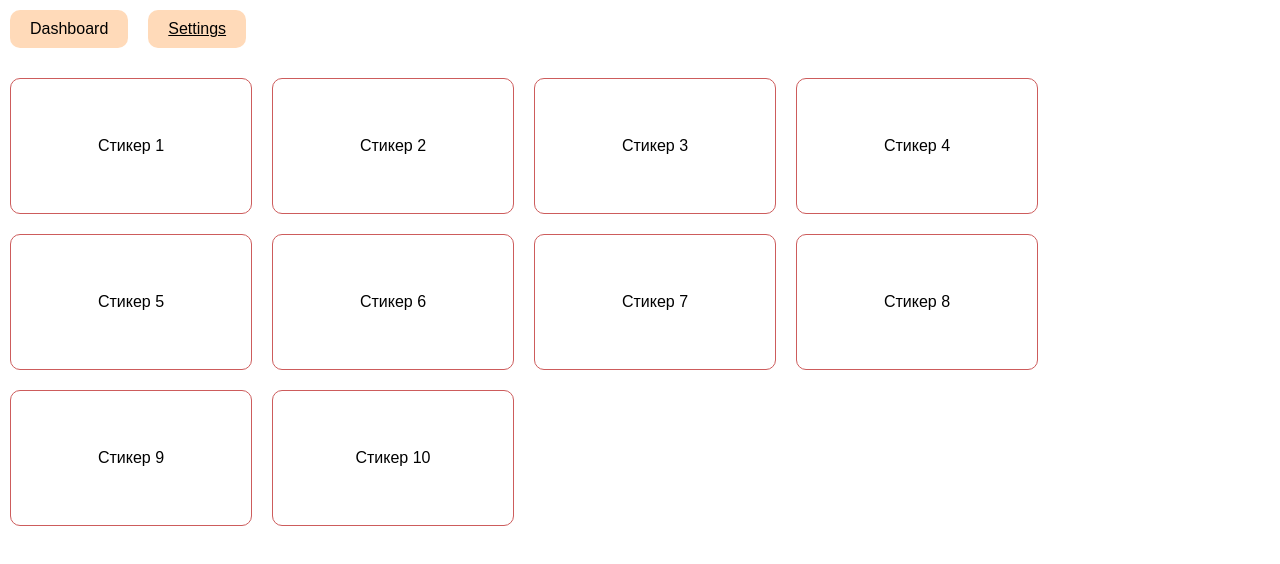
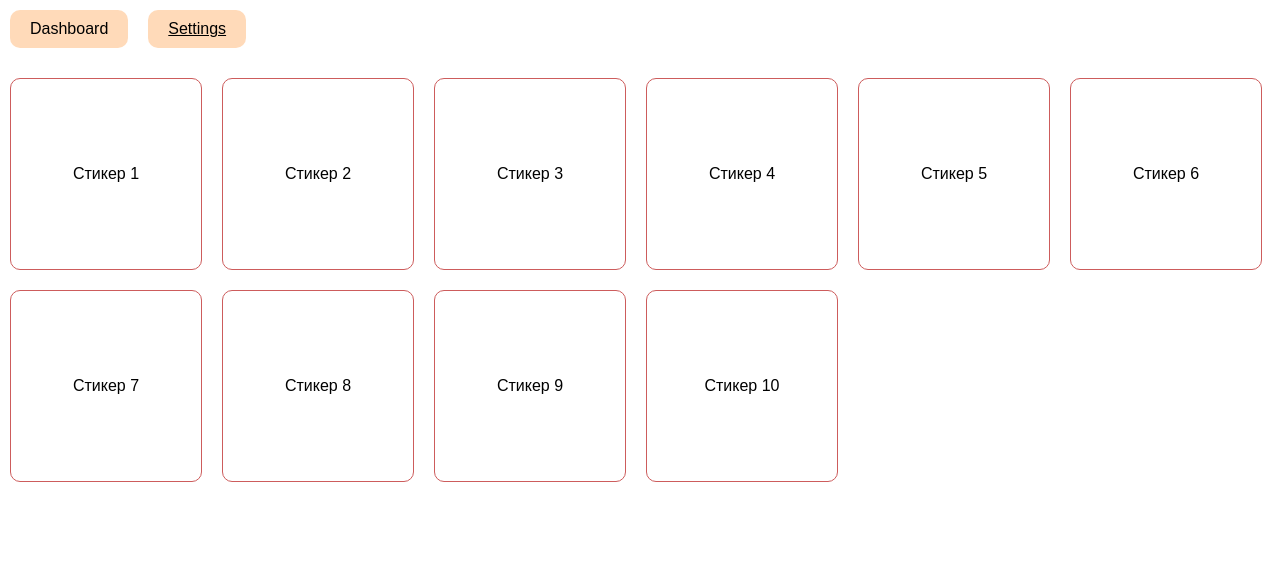
Before and after one commit to idomyshev/mobicult-technical-task, a Nuxt app: page / in a window 1280 px wide. Shown: the top 564 px of the page. Built offline with nearby package versions, Linux system fonts and the light colour scheme.

Commit message:
feat: settings

```diff
--- a/components/Sticker.vue
+++ b/components/Sticker.vue
@@ -29,8 +29,8 @@ defineProps({
 
   &__inner {
     overflow: hidden;
-    width: 200px;
-    height: 94px;
+    width: 150px;
+    height: 150px;
     display: flex;
     justify-content: center;
     align-items: center;
--- /dev/null
+++ b/components/StickersView.vue
@@ -0,0 +1,24 @@
+<script setup lang="ts">
+import {storeToRefs} from "pinia";
+
+const stickerStore = useStickersStore();
+const { stickers } = storeToRefs(stickerStore)
+
+defineProps({
+  editMode: Boolean
+})
+</script>
+
+<template>
+  <div class="stickers-view">
+    <Sticker v-for="item in stickers" :item="item" />
+  </div>
+</template>
+
+<style scoped lang="scss">
+.stickers-view {
+  display: flex;
+  gap: 20px;
+  flex-wrap: wrap;
+}
+</style>
--- a/pages/index.vue
+++ b/pages/index.vue
@@ -1,20 +1,8 @@
-<script setup lang="ts">
-import {storeToRefs} from "pinia";
-
-const stickerStore = useStickersStore();
-const { stickers } = storeToRefs(stickerStore)
-</script>
 <template>
-  <div class="dashboard-page">
-    <Sticker v-for="item in stickers" :item="item" />
+  <div class="normal-page">
+    <StickersView />
   </div>
 </template>
-
-<style lang="scss" scoped>
-.dashboard-page {
-  width: 100%;
-  display: flex;
-  gap: 20px;
-  flex-wrap: wrap;
-}
-</style>
+<script setup lang="ts">
+import StickersView from "~/components/StickersView.vue";
+</script>
--- a/pages/settings.vue
+++ b/pages/settings.vue
@@ -1,10 +1,10 @@
 <script setup lang="ts">
-
+import StickersView from "~/components/StickersView.vue";
 </script>
 
 <template>
-<div class="settings-page">
-  Settings page
+<div class="normal-page">
+  <StickersView edit-mode />
 </div>
 </template>
 
--- a/scss/main.scss
+++ b/scss/main.scss
@@ -9,3 +9,8 @@ html, body, #__nuxt {
   margin: 0;
   padding: 0;
 }
+
+.normal-page {
+  width: 100%;
+  height: 100%;
+}
```
